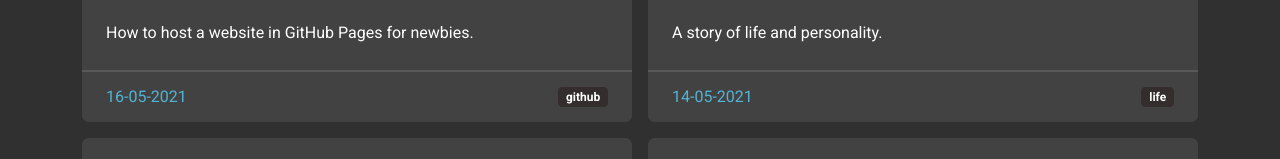
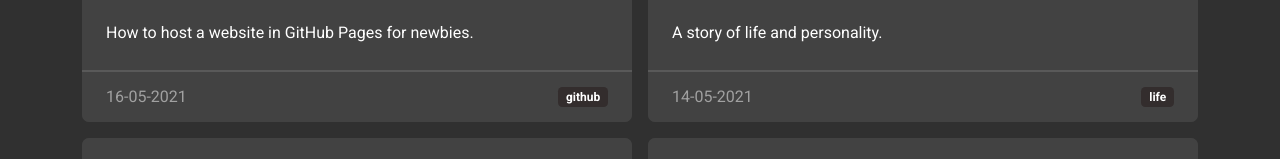
Before and after one commit to Juiux/next-port-landing, a Next.js app: page / in a window 1280 px wide. Shown: the part 636-795 px from the top of the page. Built offline with nearby package versions, Linux system fonts and the light colour scheme.

Commit message:
pages: some stuffs
Signed-off-by: irvanmalik48 <irvanmalik48@gmail.com>

```diff
--- a/pages/_app.tsx
+++ b/pages/_app.tsx
@@ -1,5 +1,5 @@
 import "mdb-ui-kit/css/mdb.dark.min.css";
-import "../public/styles/global.css";
+import "./styles/global.css";
 
 export default function myApp({ Component, pageProps }: any) {
     return <Component {...pageProps} />;
--- a/pages/index.tsx
+++ b/pages/index.tsx
@@ -52,7 +52,7 @@ export default function Blog( {allPostsData}: any ) {
                         {desc}
                       </p>
                     </div>
-                    <div className="card-footer text-info d-flex flex-row justify-content-between align-items-center">
+                    <div className="card-footer text-white-50 d-flex flex-row justify-content-between align-items-center">
                       {date}
                       <span className="badge bg-dark text-end">
                         {tag}
```
Also changed, not shown: pages/styles/global.css (renamed from public/styles/global.css).
